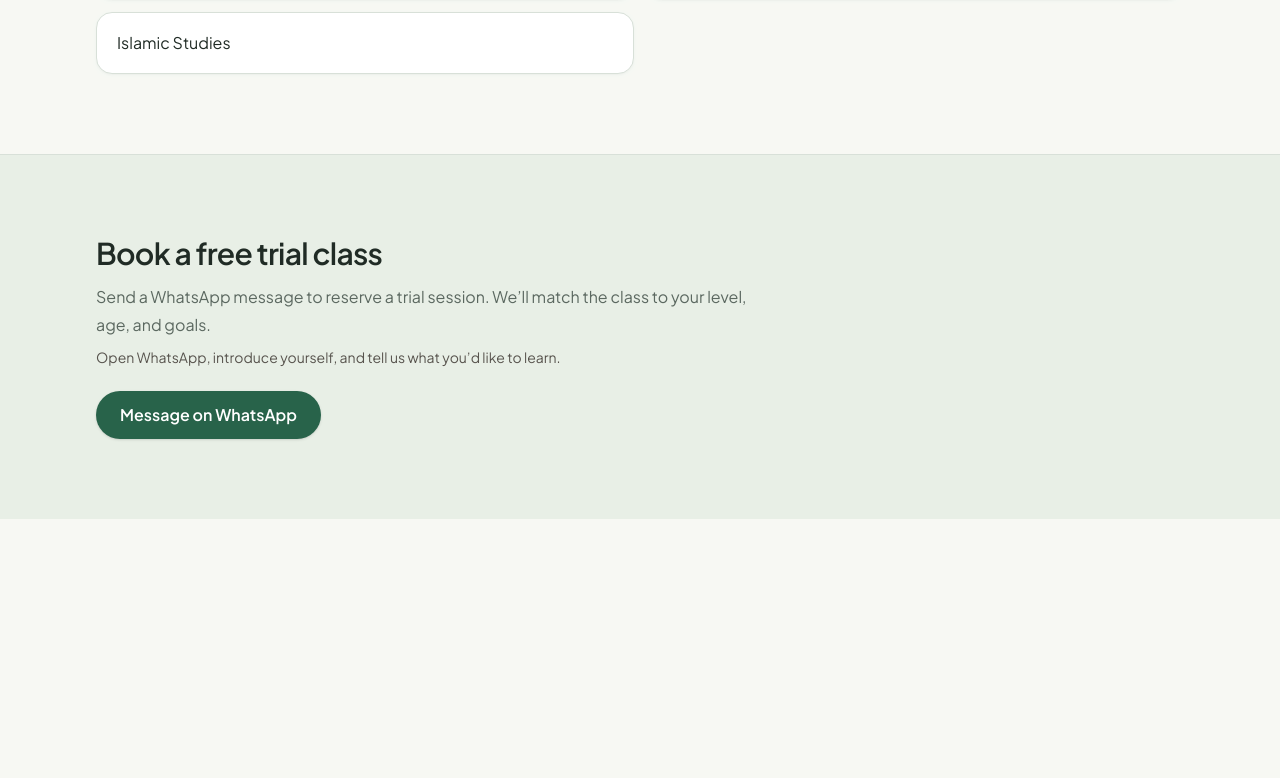
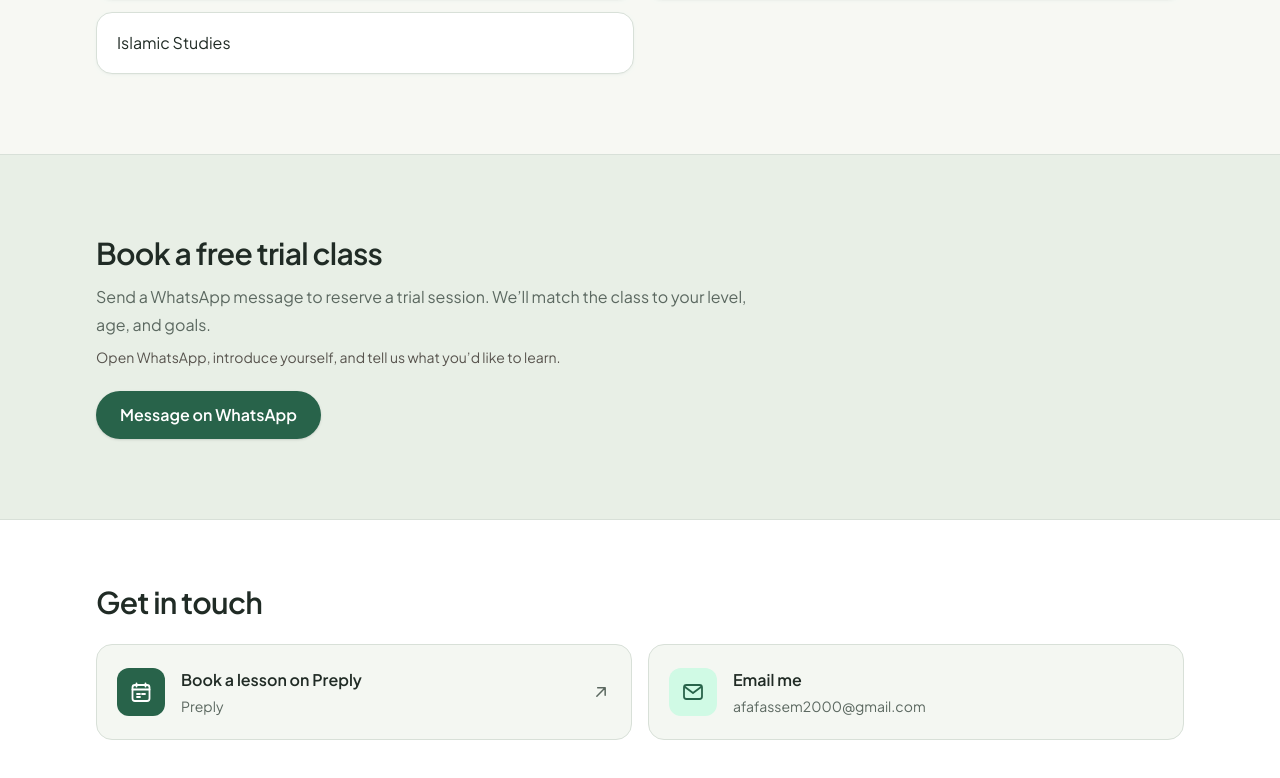
Before and after one commit to Ahmed-taha442/Quran-Academy, a Next.js app: page /en in a window 1280 px wide. Shown: the part 1732-2510 px from the top of the page. Before the commit the page ends 2251 px from the top, so only its background shows below. Built offline with nearby package versions, Linux system fonts and the light colour scheme.

Commit message:
Add Preply and email contact links to homepage

```diff
--- a/src/app/[locale]/page.tsx
+++ b/src/app/[locale]/page.tsx
@@ -13,6 +13,15 @@ export default async function HomePage({ params }: Props) {
   const t = await getTranslations("home");
   const headingClass = locale === "ar" ? "font-arabic" : "";
   const offerKeys = ["offer1", "offer2", "offer3", "offer4", "offer5"] as const;
+  const contactLabels = {
+    ar: { title: "\u062a\u0648\u0627\u0635\u0644 \u0645\u0639\u064a", preply: "\u0627\u062d\u062c\u0632 \u062f\u0631\u0633\u064b\u0627 \u0639\u0628\u0631 Preply", email: "\u0631\u0627\u0633\u0644\u0646\u064a \u0639\u0628\u0631 \u0627\u0644\u0628\u0631\u064a\u062f \u0627\u0644\u0625\u0644\u0643\u062a\u0631\u0648\u0646\u064a" },
+    en: { title: "Get in touch", preply: "Book a lesson on Preply", email: "Email me" },
+    fr: { title: "Me contacter", preply: "Réserver un cours sur Preply", email: "M’écrire par e-mail" },
+    id: { title: "Hubungi saya", preply: "Pesan kelas di Preply", email: "Kirim email" },
+    tr: { title: "İletişime geçin", preply: "Preply'de ders ayırtın", email: "E-posta gönderin" },
+    ur: { title: "\u0645\u062c\u06be \u0633\u06d2 \u0631\u0627\u0628\u0637\u06c1 \u06a9\u0631\u06cc\u06ba", preply: "Preply \u067e\u0631 \u06a9\u0644\u0627\u0633 \u0628\u06a9 \u06a9\u0631\u06cc\u06ba", email: "\u0627\u06cc \u0645\u06cc\u0644 \u06a9\u0631\u06cc\u06ba" },
+  };
+  const contact = contactLabels[locale as keyof typeof contactLabels] ?? contactLabels.en;
 
   return (
     <div>
@@ -98,6 +107,23 @@ export default async function HomePage({ params }: Props) {
           </a>
         </div>
       </section>
+
+      <section className="border-t border-[var(--border)] bg-white" aria-labelledby="home-contact-title">
+        <div className="mx-auto max-w-6xl px-4 py-12 sm:px-6 sm:py-16 lg:px-8">
+          <h2 id="home-contact-title" className={"text-2xl font-semibold tracking-tight sm:text-3xl " + headingClass}>{contact.title}</h2>
+          <div className="mt-6 grid gap-3 sm:grid-cols-2 sm:gap-4">
+            <a href="https://preply.in/AFAF9EN42595869112?ts=17921586" target="_blank" rel="noopener noreferrer" className="group flex min-h-24 min-w-0 items-center gap-4 rounded-2xl border border-[var(--border)] bg-[var(--surface-soft)]/60 p-4 transition-colors hover:border-[var(--accent)] hover:bg-white focus-visible:outline-2 focus-visible:outline-offset-2 focus-visible:outline-[var(--accent)] sm:p-5">
+              <span aria-hidden="true" className="flex size-12 shrink-0 items-center justify-center rounded-xl bg-[var(--accent)] text-white"><svg viewBox="0 0 24 24" fill="none" stroke="currentColor" strokeWidth="1.8" className="size-6"><rect x="3.5" y="5" width="17" height="16" rx="2.5"/><path strokeLinecap="round" d="M7.5 3.5v3M16.5 3.5v3M3.5 9.5h17M8 14h3m2 0h3M8 17h3"/></svg></span>
+              <span className="min-w-0"><span className="block font-semibold text-[var(--ink)] group-hover:text-[var(--accent)]">{contact.preply}</span><span className="mt-1 block text-sm text-[var(--muted)]">Preply</span></span>
+              <svg aria-hidden="true" viewBox="0 0 24 24" fill="none" stroke="currentColor" strokeWidth="1.8" className="ms-auto size-5 shrink-0 text-[var(--muted)]"><path strokeLinecap="round" strokeLinejoin="round" d="M7 17 17 7M8 7h9v9"/></svg>
+            </a>
+            <a href="mailto:afafassem2000@gmail.com" className="group flex min-h-24 min-w-0 items-center gap-4 rounded-2xl border border-[var(--border)] bg-[var(--surface-soft)]/60 p-4 transition-colors hover:border-[var(--accent)] hover:bg-white focus-visible:outline-2 focus-visible:outline-offset-2 focus-visible:outline-[var(--accent)] sm:p-5">
+              <span aria-hidden="true" className="flex size-12 shrink-0 items-center justify-center rounded-xl bg-emerald-100 text-[var(--accent)]"><svg viewBox="0 0 24 24" fill="none" stroke="currentColor" strokeWidth="1.8" className="size-6"><rect x="3" y="5" width="18" height="14" rx="2.5"/><path strokeLinecap="round" strokeLinejoin="round" d="m4 7 8 6 8-6"/></svg></span>
+              <span className="min-w-0"><span className="block font-semibold text-[var(--ink)] group-hover:text-[var(--accent)]">{contact.email}</span><span dir="ltr" className="mt-1 block break-all text-left text-sm text-[var(--muted)]">afafassem2000@gmail.com</span></span>
+            </a>
+          </div>
+        </div>
+      </section>
     </div>
   );
 }
```
